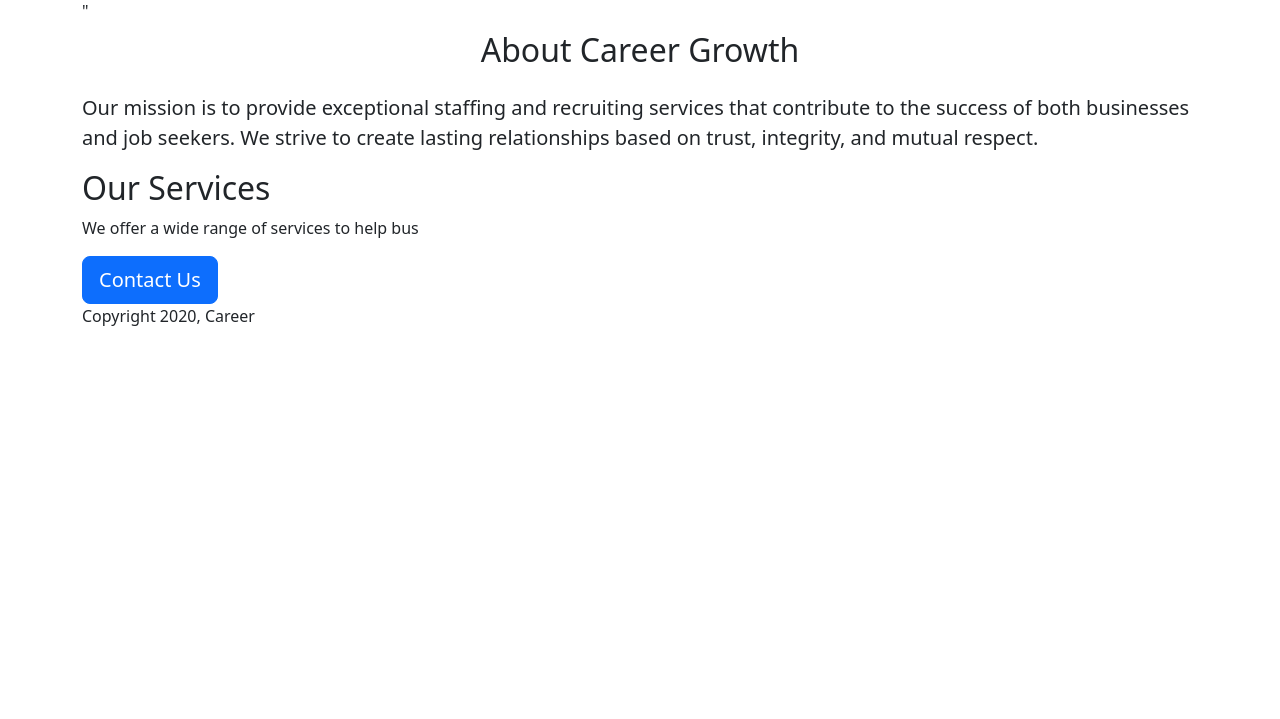
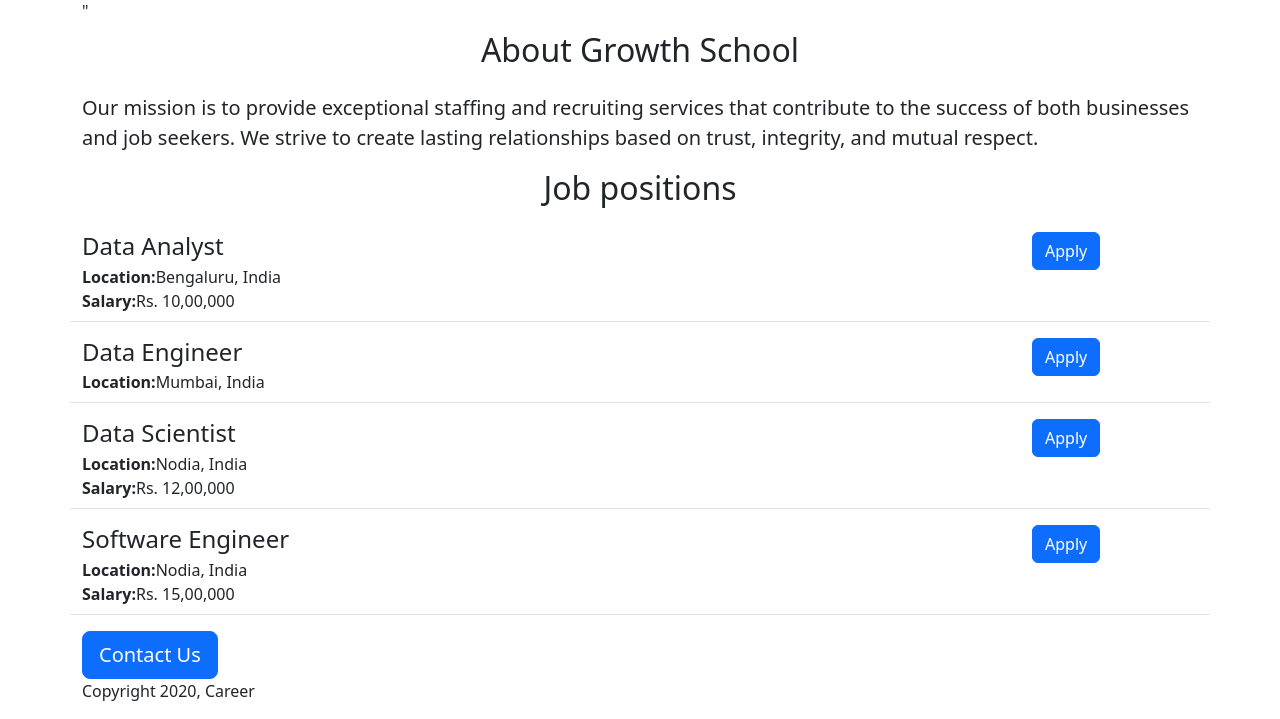
Before and after one commit to ravitej768/teja-academy-website, a Flask app: page / in a window 1280 px wide. Shown: the part 441-1160 px from the top of the page. Before the commit the page ends 767 px from the top, so only its background shows below. Run offline with Flask 3, Linux system fonts and the light colour scheme.

Commit message:
Added the dynamic data and json route

```diff
--- a/app.py
+++ b/app.py
@@ -1,10 +1,37 @@
-from flask import Flask, render_template
+from flask import Flask, render_template, jsonify
 
 app = Flask(__name__)
+JOBS = [
+  {
+  'id': 1,
+  'title': 'Data Analyst',
+  'location': 'Bengaluru, India',
+  'salary': 'Rs. 10,00,000'
+  },
+ {
+ 'id': 2,
+ 'title': 'Data Engineer',
+ 'location': 'Mumbai, India',
+  },
+ {'id': 3,
+ 'title': 'Data Scientist',
+ 'location': 'Nodia, India',
+ 'salary': 'Rs. 12,00,000'
+  },
+ {'id': 4,
+ 'title': 'Software Engineer',
+ 'location': 'Nodia, India',
+ 'salary': 'Rs. 15,00,000'
+ }
+]
+
 @app.route("/")
 def hello_world():
-    return render_template('home.html')
+    return render_template('home.html', jobs = JOBS, company_name = "Teja")
 
+@app.route("/api/jobs")
+def list_jobs():
+  return jsonify(JOBS)
 
 if __name__ == "__main__":
   app.run(host='0.0.0.0', debug=True)
--- a/templates/home.html
+++ b/templates/home.html
@@ -18,13 +18,18 @@
 </head>
  <body>
   <div class = 'container'>
-   <h1 class = "text-center mt-2 mb-4">CAREER GROWTH</h1>
+   <h1 class = "text-center mt-2 mb-4"> {{company_name}} Growth School</h1>
    <img class = "img-fulid" id = "banner" src = "https://c029b5c1-94f9-432f-8dd3-5c5f8eb6fe41-00-kpslhfqc738t.kirk.replit.dev/static/career.jpg" height = "320" >"
-   <h2 class = "text-center mt-2 mb-4";>About Career Growth</h2>
+   <h2 class = "text-center mt-2 mb-4";> About Growth School</h2>
    <p class ="lead">Our mission is to provide exceptional staffing and recruiting services that contribute to the success of both businesses and job seekers. We strive to create lasting relationships based on trust, integrity, and mutual respect.
    </p>
-   <h2>Our Services</h2>
-   <p class= "bodytext">We offer a wide range of services to help bus
+   <h2 class = "text-center mt-2 mb-4"> Job positions</h2>
+   <p>
+     <div>
+     {% for job in jobs %}
+       {% include 'jobitem.html' %}
+     {% endfor %}
+     </div>
    </p>
    <button class="btn btn-primary btn-lg">Contact Us</button>
    <p>Copyright 2020, Career</p>
--- /dev/null
+++ b/templates/jobitem.html
@@ -0,0 +1,19 @@
+<div class = 'border-bottom row'style = "margin-bottom:16px; padding-bottom: 8px;">
+<div class = "col-10">
+ <h4
+   style = "color rgb: (120,120,120);margin-bottom:4px;" >{{job["title"]}}</h4>
+ <div>
+   <b>Location:</b>{{job["location"]}}
+ </div>
+ {% if "salary" in job %}
+ <div>
+   <b>Salary:</b>{{job["salary"]}}
+ </div>
+ {% endif %}
+</div>
+ <div class ="col-2">
+    <button class="btn btn-primary"
+     type="submit">Apply</button>
+ </div>
+
+</div>
```
Also changed, not shown: 1 other file.
